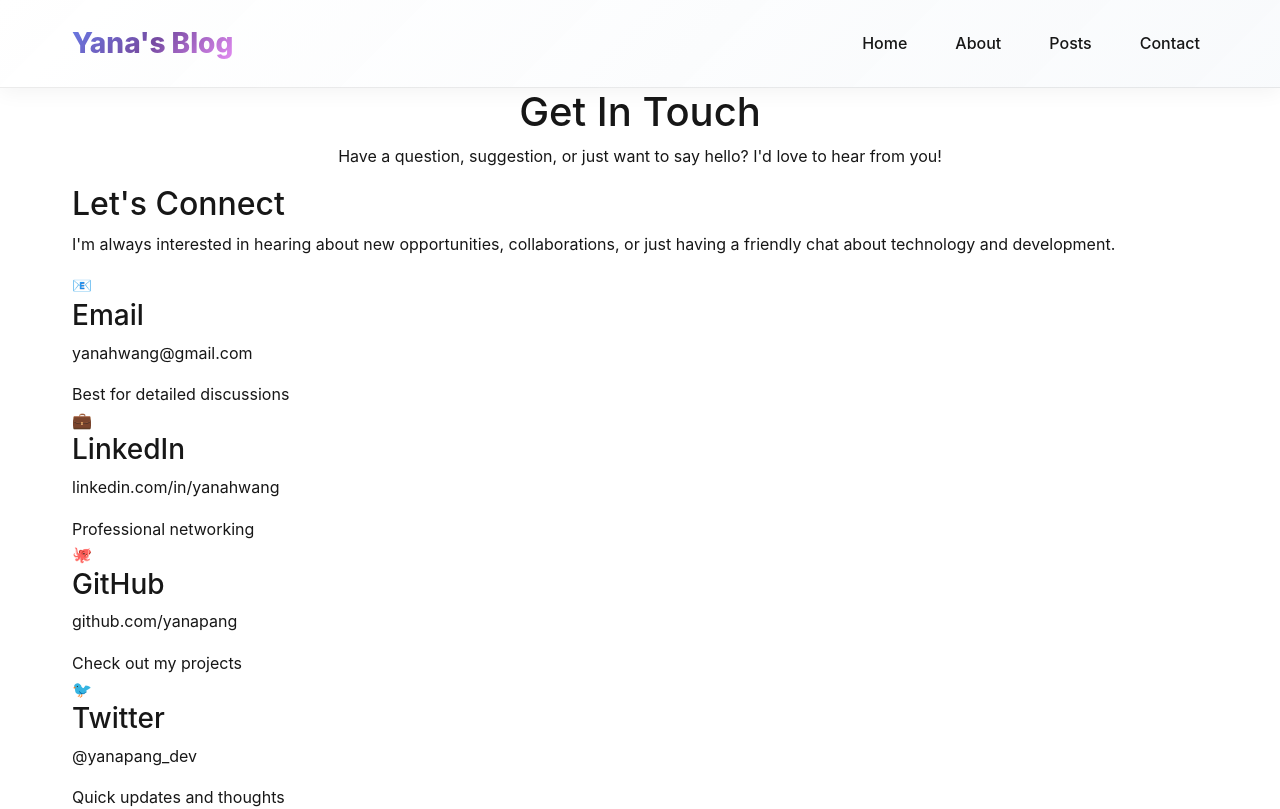
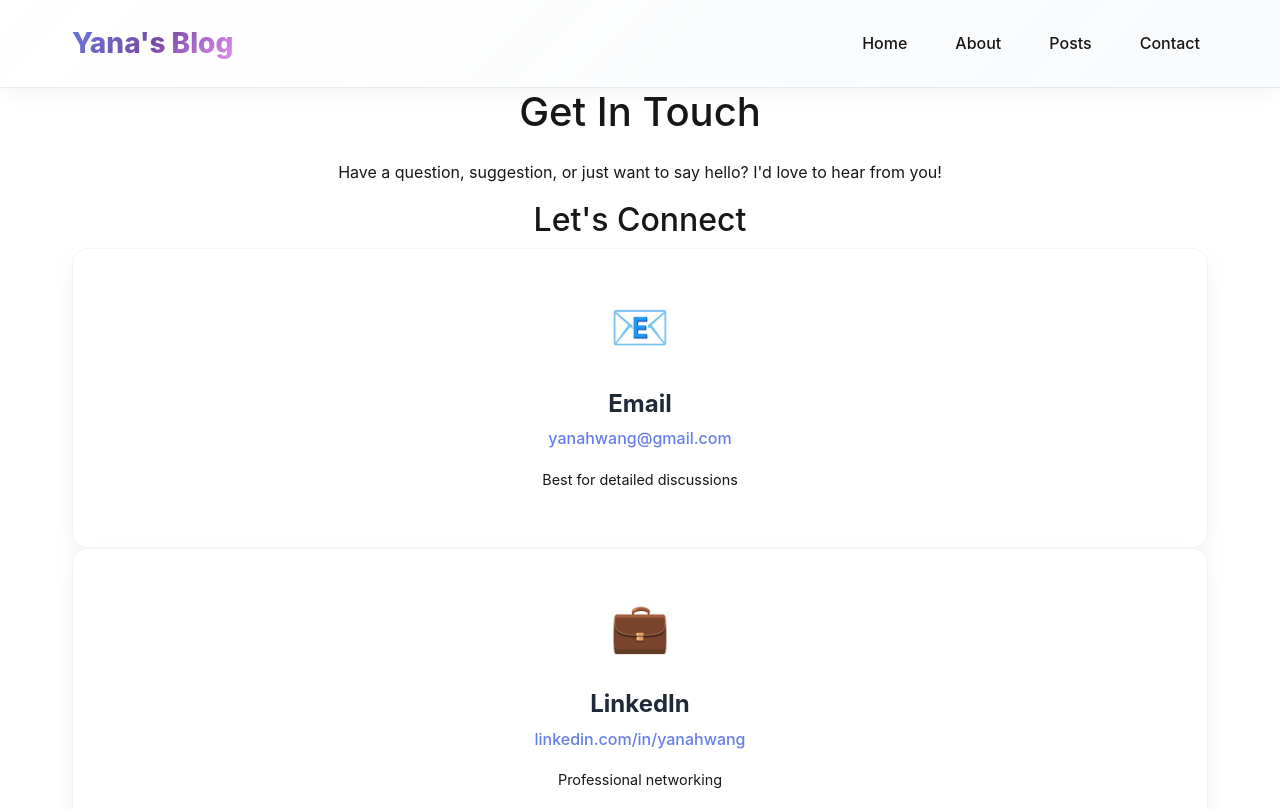
Before and after one commit to yanapang/yanapang.github.io, a Next.js app: page /contact in a window 1280 px wide. Shown: the top 809 px of the page. Built offline with nearby package versions, Linux system fonts and the light colour scheme.

Commit message:
feat: implement about page

```diff
--- a/src/pages/contact.tsx
+++ b/src/pages/contact.tsx
@@ -8,71 +8,49 @@ export default function Contact() {
       <NavHeader />
 
       {/* Contact Hero Section */}
-      <section className="contact-hero">
-        <div className="container mx-auto px-6 py-16 text-center">
-          <h1 className="contact-hero-title">Get In Touch</h1>
-          <p className="contact-hero-subtitle">
+      <section className="py-20">
+        <div className="container mx-auto px-6 text-center">
+          <h1 className="text-5xl font-extrabold text-gray-800">Get In Touch</h1>
+          <p className="mt-4 text-lg text-gray-600 max-w-2xl mx-auto">
             Have a question, suggestion, or just want to say hello? I'd love to hear from you!
           </p>
         </div>
       </section>
 
       {/* Contact Content */}
-      <section className="contact-content">
-        <div className="container mx-auto px-6 py-16">
-          <div className="contact-info-centered">
-            <h2 className="contact-section-title">Let's Connect</h2>
-            <p className="contact-description">
-              I'm always interested in hearing about new opportunities, collaborations,
-              or just having a friendly chat about technology and development.
-            </p>
+      <section className="pb-24">
+        <div className="container mx-auto px-6">
+          <div className="max-w-4xl mx-auto">
+            <h2 className="text-3xl font-bold text-center text-gray-800 mb-12">Let's Connect</h2>
 
-            <div className="contact-methods">
-              <div className="contact-method">
+            <div className="grid md:grid-cols-3 gap-8 text-center">
+              {/* Email Card */}
+              <div className="contact-card">
                 <div className="contact-icon">📧</div>
-                <div className="contact-details">
-                  <h3>Email</h3>
-                  <p>yanahwang@gmail.com</p>
-                  <span className="contact-note">Best for detailed discussions</span>
-                </div>
+                <h3 className="contact-card-title">Email</h3>
+                <a href="mailto:yanahwang@gmail.com" className="contact-card-link">yanahwang@gmail.com</a>
+                <p className="contact-card-note">Best for detailed discussions</p>
               </div>
 
-              <div className="contact-method">
+              {/* LinkedIn Card */}
+              <div className="contact-card">
                 <div className="contact-icon">💼</div>
-                <div className="contact-details">
-                  <h3>LinkedIn</h3>
-                  <p>linkedin.com/in/yanahwang</p>
-                  <span className="contact-note">Professional networking</span>
-                </div>
+                <h3 className="contact-card-title">LinkedIn</h3>
+                <a href="https://linkedin.com/in/yanahwang" target="_blank" rel="noopener noreferrer" className="contact-card-link">linkedin.com/in/yanahwang</a>
+                <p className="contact-card-note">Professional networking</p>
               </div>
 
-              <div className="contact-method">
+              {/* GitHub Card */}
+              <div className="contact-card">
                 <div className="contact-icon">🐙</div>
-                <div className="contact-details">
-                  <h3>GitHub</h3>
-                  <p>github.com/yanapang</p>
-                  <span className="contact-note">Check out my projects</span>
-                </div>
+                <h3 className="contact-card-title">GitHub</h3>
+                <a href="https://github.com/yanapang" target="_blank" rel="noopener noreferrer" className="contact-card-link">github.com/yanapang</a>
+                <p className="contact-card-note">Check out my projects</p>
               </div>
-
-              <div className="contact-method">
-                <div className="contact-icon">🐦</div>
-                <div className="contact-details">
-                  <h3>Twitter</h3>
-                  <p>@yanapang_dev</p>
-                  <span className="contact-note">Quick updates and thoughts</span>
-                </div>
-              </div>
-            </div>
-
-            <div className="response-time">
-              <h3>Response Time</h3>
-              <p>I typically respond within 24-48 hours. For urgent matters, please mention it in your subject line.</p>
             </div>
           </div>
         </div>
       </section>
-
       <Footer />
     </div>
   );
--- a/src/pages/posts.tsx
+++ b/src/pages/posts.tsx
@@ -72,7 +72,6 @@ export default function Posts({ postsByCategory, categories }: PostsPageProps) {
                 onChange={(e) => setSearchTerm(e.target.value)}
                 className="search-input"
               />
-              <div className="search-icon">🔍</div>
             </div>
 
             {/* Category Filter */}
--- a/src/styles/globals.css
+++ b/src/styles/globals.css
@@ -581,3 +581,135 @@ a {
     color-scheme: dark;
   }
 }
+
+/* About Page Specific Styles */
+.about-hero {
+  background: linear-gradient(135deg, var(--primary) 0%, var(--secondary) 100%);
+  color: white;
+}
+
+.profile-image {
+  border-radius: 50%;
+  margin: 0 auto 1.5rem;
+  border: 5px solid white;
+  box-shadow: 0 10px 30px rgba(0, 0, 0, 0.15);
+  transition: transform 0.3s ease;
+}
+
+.profile-image:hover {
+  transform: scale(1.05);
+}
+
+.about-hero-title {
+  font-size: 4rem;
+  font-weight: 900;
+  text-shadow: 0 2px 4px rgba(0,0,0,0.2);
+}
+
+.about-hero-subtitle {
+  font-size: 1.25rem;
+  max-width: 600px;
+  margin: 1rem auto 0;
+  opacity: 0.9;
+}
+
+.about-section-title {
+  font-size: 2.5rem;
+  font-weight: 800;
+  color: var(--gray-600);
+}
+
+.skills-grid {
+  display: grid;
+  grid-template-columns: repeat(auto-fit, minmax(200px, 1fr));
+  gap: 1.5rem;
+}
+
+.skill-item {
+  background: var(--gray-50);
+  border: 1px solid var(--gray-100);
+  border-radius: 0.75rem;
+  padding: 1.5rem;
+  display: flex;
+  align-items: center;
+  gap: 1rem;
+  font-weight: 600;
+  color: var(--gray-800);
+  box-shadow: 0 4px 10px rgba(0, 0, 0, 0.03);
+  transition: all 0.3s ease;
+}
+
+.skill-item span {
+  font-size: 1.5rem;
+}
+
+.skill-item:hover {
+  transform: translateY(-5px);
+  box-shadow: 0 10px 20px rgba(0, 0, 0, 0.07);
+  color: var(--primary);
+  border-color: var(--primary);
+}
+
+.btn-primary-about {
+  display: inline-block;
+  padding: 1rem 2.5rem;
+  border-radius: 50px;
+  font-weight: 600;
+  text-decoration: none;
+  transition: all 0.3s ease;
+  background: linear-gradient(135deg, var(--primary), var(--secondary));
+  color: white;
+  box-shadow: 0 8px 25px rgba(102, 126, 234, 0.3);
+}
+
+.btn-primary-about:hover {
+  transform: translateY(-3px) scale(1.05);
+  box-shadow: 0 12px 35px rgba(102, 126, 234, 0.4);
+}
+
+/* Contact Page Specific Styles */
+.contact-card {
+  background: white;
+  border-radius: 1rem;
+  padding: 2.5rem;
+  box-shadow: 0 10px 25px rgba(0, 0, 0, 0.05);
+  transition: all 0.3s ease-in-out;
+  border: 1px solid var(--gray-100);
+}
+
+.contact-card:hover {
+  transform: translateY(-10px);
+  box-shadow: 0 20px 40px rgba(0, 0, 0, 0.1);
+  border-color: var(--primary);
+}
+
+.contact-icon {
+  font-size: 3rem;
+  margin-bottom: 1.5rem;
+}
+
+.contact-card-title {
+  font-size: 1.5rem;
+  font-weight: 700;
+  margin-bottom: 0.5rem;
+  color: var(--gray-800);
+}
+
+.contact-card-link {
+  color: var(--primary);
+  text-decoration: none;
+  font-weight: 500;
+  word-break: break-all;
+  transition: color 0.3s ease;
+}
+
+.contact-card-link:hover {
+  text-decoration: underline;
+  color: var(--secondary);
+}
+
+.contact-card-note {
+  font-size: 0.9rem;
+  color: var(--gray-500);
+  margin-top: 1rem;
+}
```
Also changed, not shown: src/pages/about.tsx (added, +81 -0 lines).
